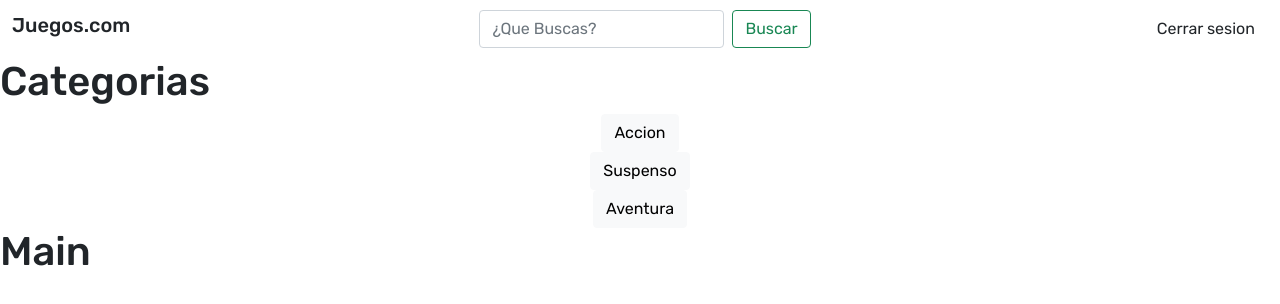
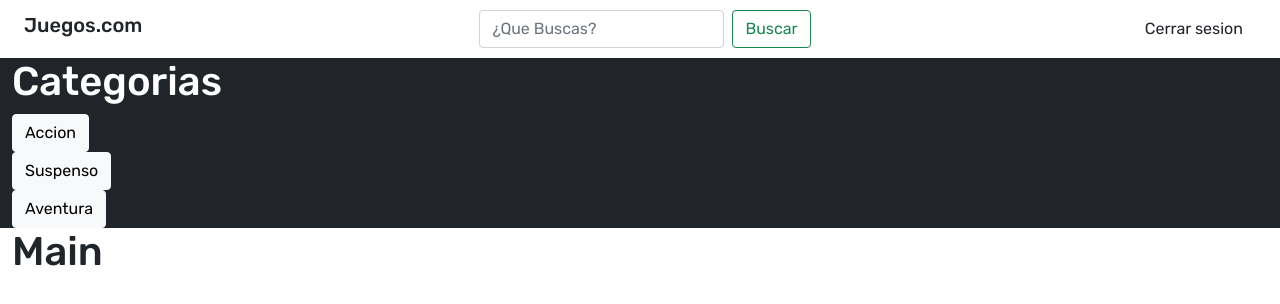
Before and after one commit to cuni10/front-prueba, a React (Create React App) app: page /productos in a window 1280 px wide. Shown: the top 304 px of the page. Built offline with nearby package versions, Linux system fonts and the light colour scheme.

Commit message:
Arreglando css, problemas de row

```diff
--- a/src/components/layout/Barra.js
+++ b/src/components/layout/Barra.js
@@ -2,14 +2,14 @@ import React from 'react';
 
 const Barra = () => {
     return (
-        <div className="navbar barra">
-            <div className="container-fluid ">
+        <div className="navbar navbar-expand-lg">
+            <div className="container-fluid">
                 <h1 className="navbar-brand">Juegos.com</h1>
                 <form className="d-flex">
                     <input type="search" className="form-control me-2" placeholder="¿Que Buscas?"/>
                     <button class="btn btn-outline-success" type="submit">Buscar</button>
                 </form>
-                <button className="btn d-flex">Cerrar sesion</button>
+                <button className="btn">Cerrar sesion</button>
             </div>
         </div>
      );
--- a/src/components/layout/Sidebar.js
+++ b/src/components/layout/Sidebar.js
@@ -4,7 +4,7 @@ import Categorias from '../productos/Categorias';
 const SideBar = () => {
     return (
         <aside className="">
-            <h1 className="">Categorias</h1>
+            <h1 className="nav-brand text-white">Categorias</h1>
             <Categorias/>
         </aside>
      );
--- a/src/components/productos/Categoria.js
+++ b/src/components/productos/Categoria.js
@@ -2,7 +2,7 @@ import React from 'react';
 
 const Categoria = ({categoria}) => {
     return (
-        <li className="">
+        <li className="nav-item">
             <button
                 type="button"
                 className="btn btn-light"
--- a/src/components/productos/Categorias.js
+++ b/src/components/productos/Categorias.js
@@ -10,7 +10,7 @@ const Categorias = () => {
     ]
     return (
 
-        <ul className="listado nav flex-column text-center">
+        <ul className="nav flex-column">
             {categorias.map(categoria =>(
                 <Categoria
                     categoria={categoria}
--- a/src/components/productos/Productos.js
+++ b/src/components/productos/Productos.js
@@ -5,15 +5,15 @@ import Sidebar from "../layout/Sidebar";
 const Productos = () => {
     return (
 
-        <div className="productos vh-100">
+        <div className="container-fluid">
             <Barra/>
             <div className="row">
-                <div className="col sidebar">
+                <div className="col bg-dark">
                     <Sidebar/>
                 </div>
-                <main className="col-10 main">
+                <div className="col-10">
                     <h1>Main</h1>
-                </main>
+                </div>
             </div>
         </div>
      );
```
